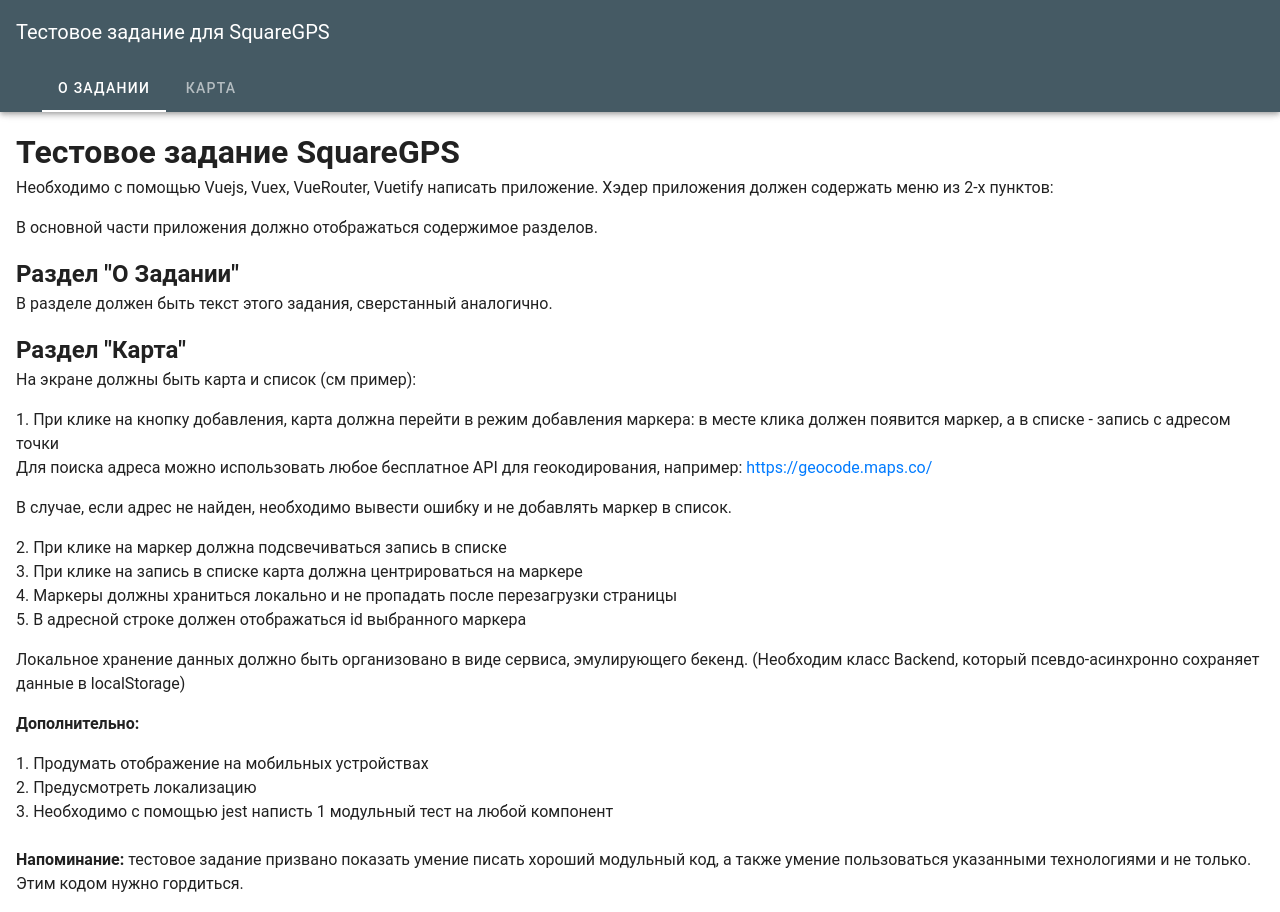
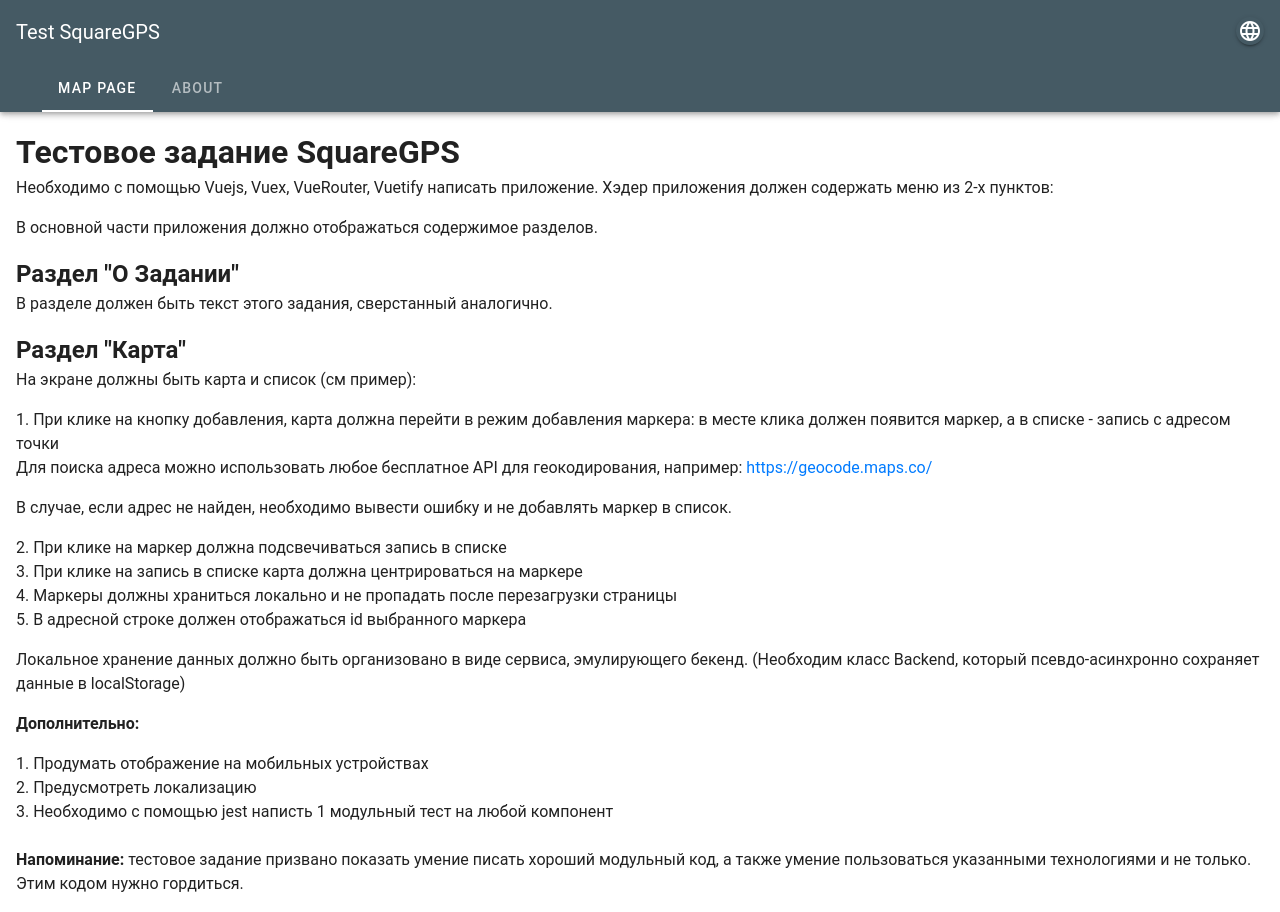
Before and after one commit to shigirdanova/square-gps, a Vue app: page /about in a window 1280 px wide. Built offline with nearby package versions, Linux system fonts and the light colour scheme; a small style sheet from the web is missing.

Commit message:
feat: localization

```diff
--- a/src/components/GoogleMap.vue
+++ b/src/components/GoogleMap.vue
@@ -90,17 +90,16 @@
         }
       })
     },
-    onMapClick (e) {
+    onMapClick (location) {
       if (this.isAddMarker) {
-        this.createMarker({
-          position: e.latLng
-        })
+        const { lat, lng } = location.latLng
+
+        this.createMarker({ lat: lat(), lng: lng() })
         this.isAddMarker = false
       }
     },
     onMarkerClick (e) {
       this.$refs.map.panTo(e.latLng)
-      console.log(e)
       this.selectMarker(e.index)
     },
     goToMap (index) {
--- a/src/components/LayoutHeader.vue
+++ b/src/components/LayoutHeader.vue
@@ -5,7 +5,7 @@
     dark
   >
     <div class="header">
-      <v-toolbar-title>Тестовое задание для SquareGPS</v-toolbar-title>
+      <v-toolbar-title>{{ this.$t('app_title') }}</v-toolbar-title>
       <LocaleDropdown />
     </div>
 
@@ -45,11 +45,12 @@
   computed: {
     tabItems () {
       return [
-        { id: 'about', name: 'О задании', path: this.getTabPath('about') },
-        { id: 'map', name: 'Карта', path: this.getTabPath('map') }
+        { id: 'about', name: this.$t('menu.map'), path: this.getTabPath('about') },
+        { id: 'map', name: this.$t('menu.about'), path: this.getTabPath('map') }
       ]
     }
   },
+
   methods: {
     getTabPath (name) {
       // Get the path withoust losing params. Usefull e.g. if you have a :locale in your url:
@@ -65,6 +66,7 @@
 <style scoped>
 .header {
   display: flex;
-  align-items: space-between;
+  width: 100%;
+  justify-content: space-between;
 }
 </style>
--- a/src/components/LocaleDropdown.vue
+++ b/src/components/LocaleDropdown.vue
@@ -1,24 +1,26 @@
 <template>
-  <v-menu top>
-      <v-btn
-            color="white"
-            v-on="on"
-            icon
-            small
-      ><v-icon(dark) mdi-web />
-      </v-btn>
+  <div>
+    <v-btn
+        elevation="2"
+        small
+        icon
+        class="addButton"
+        @click="onButtonClick"
+      >
+        <v-icon>mdi-web</v-icon>
+    </v-btn>
 
-    <v-list>
+    <v-list v-if="isShown">
       <v-list-item
-          v-for="(name, code) in langs"
+          v-for="(name, code) in lng"
           :key="code"
           @click="changeLocale(code)"
-          :class="{'grey lighten-2': code === current_locale}"
+          :class="{'grey lighten': code === current_locale}"
       >
       <v-list-item-title>{{ name }}</v-list-item-title>
     </v-list-item>
     </v-list>
-  </v-menu>
+  </div>
 </template>
 
 <script>
@@ -26,23 +28,26 @@
   name: 'LocaleDropdown',
   data () {
     return {
-      langs: {
+      lng: {
         ru: 'Русский',
         en: 'Анлийский'
-      }
+      },
+      isShown: false
     }
   },
-
-  methods: {
-    changeLocale (code) {
-      this.$i18n.locale = code
-    }
-  },
-
   computed: {
     current_locale () {
       return this.$i18n.locale
     }
+  },
+  methods: {
+    changeLocale (code) {
+      this.$i18n.locale = code
+      this.isShown = false
+    },
+    onButtonClick () {
+      this.isShown = !this.isShown
+    }
   }
 }
 </script>
--- a/src/components/MarkersList.vue
+++ b/src/components/MarkersList.vue
@@ -1,7 +1,7 @@
 <template>
   <div>
       <v-card class="markers-list">
-        <v-card-title>Маркеры:</v-card-title>
+        <v-card-title>{{ this.$t('markers_title') }}</v-card-title>
 
         <div v-if="markers.length">
           <v-card
--- a/src/locales/en.locale.js
+++ b/src/locales/en.locale.js
@@ -1,12 +1,8 @@
 export const en = {
-  app_title: 'SquareGPS',
+  app_title: 'Test SquareGPS',
   menu: {
     about: 'About',
     map: 'Map page'
   },
-  pages: {
-    map: {
-      markers: 'Markers'
-    }
-  }
+  markers_title: 'Markers'
 }
--- a/src/locales/ru.locale.js
+++ b/src/locales/ru.locale.js
@@ -1,12 +1,8 @@
 export const ru = {
-  app_title: 'SquareGPS',
+  app_title: 'Тестовое задание SquareGPS',
   menu: {
     about: 'Задание',
     map: 'Карта'
   },
-  pages: {
-    map: {
-      markers: 'Маркеры'
-    }
-  }
+  markers_title: 'Маркеры'
 }
--- a/src/main.js
+++ b/src/main.js
@@ -21,7 +21,7 @@
 })
 
 const i18n = new VueI18n({
-  locale: 'ru',
+  locale: 'en',
   messages: locales
 })
 
```
